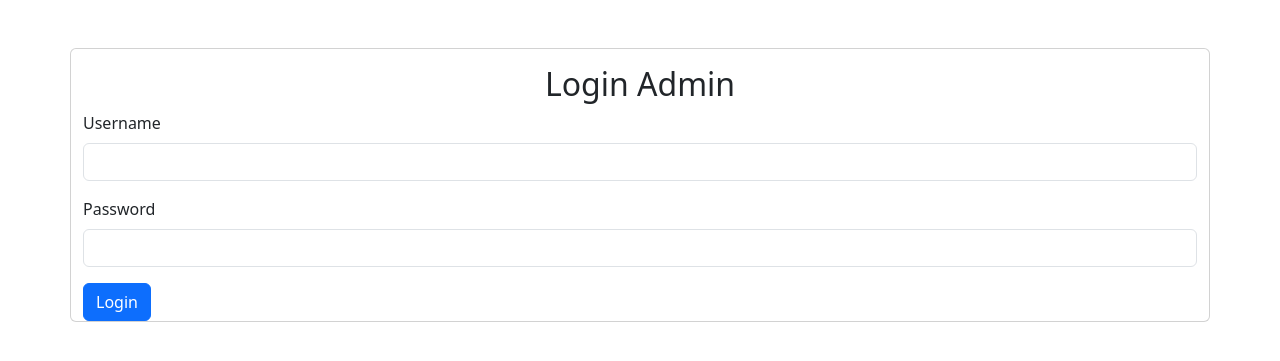
After one commit to FahriCodingan/Pariwisata-Aja, a PHP site: page /loginNyaAdmin.php in a window 1280 px wide. The commit adds this page. Shown: the top 361 px of the page. Run offline with PHP 8.4, Linux system fonts and the light colour scheme.

Commit message:
Upload Ketiga

```diff
--- a/detail_restoran.php
+++ b/detail_restoran.php
@@ -529,7 +529,8 @@ $sudahLogin = isset($_SESSION['login']);
                     <span class="info-item"><i
                             class="bi bi-tag-fill me-1"></i><?= htmlspecialchars($row['kategori']) ?></span>
                     <span class="info-item"><i class="bi bi-currency-dollar me-1"></i>Rp
-                        <?= number_format($row['harga'], 0, ',', '.') ?></span>
+                        <?= number_format($row['harga'], 0, ',', '.') ?> hingga Rp
+                        <?= number_format($row['max_harga'], 0, ',', '.') ?></span>
                     <span class="info-item"><i class="bi bi-clock-fill me-1"></i><?= $row['jam_buka'] ?> –
                         <?= $row['jam_tutup'] ?></span>
                 </div>
--- a/inputRestaurant.php
+++ b/inputRestaurant.php
@@ -15,7 +15,10 @@ include 'config/koneksi.php';
 <body>
     <input type="text" placeholder="Nama Restaurant" name="nama">
     <input type="text" placeholder="Lokasi Restaurant" name="lokasi">
-
+    <input type="text" placeholder="Deksripsi Restaurant" name="deskripsi">
+    <input type="text" placeholder="Gambar Restaurant" name="gambar">
+    <input type="text" placeholder="Kategori Restaurant" name="kategori">
+    <input type="text">
 </body>
 
 </html>
--- a/login.php
+++ b/login.php
@@ -24,7 +24,7 @@ if(isset($_POST['login'])) {
 
         $user = mysqli_fetch_assoc($result);
 
-        // Cek password langsung (tanpa hash)
+        // Validasi Password
         if($password === $user['password']) {
 
             // Simpan session
--- /dev/null
+++ b/loginNyaAdmin.php
@@ -0,0 +1,65 @@
+<?php
+session_start();
+include 'config/koneksi.php';
+
+if(isset($_POST['username']) && isset($_POST['password'])) {
+    $username = $_POST['username'];
+    $password = $_POST['password'];
+
+    // Query untuk memeriksa username
+    $query = "SELECT * FROM admin WHERE username = '$username'";
+    $result = mysqli_query($conn, $query);
+
+    if(!$result) {
+        die("Query Error: " . mysqli_error($conn));
+    }else {
+        // Jika email ditemukan
+        if(mysqli_num_rows($result) === 1) {
+            $user = mysqli_fetch_assoc($result);
+
+            // Validasi Password
+            if($password === $user['password']) {
+                // Simpan session
+                $_SESSION['admin'] = $user['username'];
+                header("Location: admin.php");
+                exit();
+            } else {
+                echo "<script>alert('Password salah!');</script>";
+            }
+        } else {
+            echo "<script>alert('Username tidak ditemukan!');</script>";
+        }
+    }
+}
+?>
+
+<!DOCTYPE html>
+<html lang="en">
+
+<head>
+    <meta charset="UTF-8">
+    <meta name="viewport" content="width=device-width, initial-scale=1.0">
+    <link href="https://cdn.jsdelivr.net/npm/bootstrap@5.3.8/dist/css/bootstrap.min.css" rel="stylesheet"
+        integrity="sha384-sRIl4kxILFvY47J16cr9ZwB07vP4J8+LH7qKQnuqkuIAvNWLzeN8tE5YBujZqJLB" crossorigin="anonymous">
+    <title>Login - Admin</title>
+</head>
+
+<body>
+    <div class="container mt-5 card">
+        <h2 class="mt-3 text-center">Login Admin</h2>
+        <form action="" method="POST">
+            <div class="mb-3">
+                <label for="username" class="form-label">Username</label>
+                <input type="text" class="form-control" id="username" name="username" required>
+            </div>
+            <div class="mb-3">
+                <label for="password" class="form-label">Password</label>
+                <input type="password" class="form-control" id="password" name="password" required>
+            </div>
+            <button type="submit" class="btn btn-primary">Login</button>
+        </form>
+    </div>
+
+</body>
+
+</html>
--- a/restaurant.php
+++ b/restaurant.php
@@ -478,7 +478,7 @@ while($row = mysqli_fetch_assoc($query)){
               <!-- Tags -->
               <div class="d-flex flex-wrap gap-3 mb-3">
                 <span class="tag-item"><i class="bi bi-tag-fill me-1"></i>${r.kategori}</span>
-                <span class="tag-item"><i class="bi bi-cash me-1"></i>Rp ${Number(r.harga).toLocaleString('id-ID')}</span>
+                <span class="tag-item"><i class="bi bi-cash me-1"></i>Rp ${Number(r.harga).toLocaleString('id-ID')} - Rp ${Number(r.max_harga).toLocaleString('id-ID')}</span>
               </div>
 
               <!-- Deskripsi -->
@@ -532,7 +532,7 @@ while($row = mysqli_fetch_assoc($query)){
             r.nama.toLowerCase().includes(term) ||
             r.deskripsi.toLowerCase().includes(term) ||
             r.kategori.toLowerCase().includes(term) ||
-            r.lokasi.toLowerCase().includes(term)
+            r.nama_lokasi.toLowerCase().includes(term)
         );
         renderRestaurants(filtered);
     });
@@ -546,9 +546,11 @@ while($row = mysqli_fetch_assoc($query)){
                 break;
             case 'price-low':
                 sorted.sort((a, b) => a.harga - b.harga);
+                sorted.sort((a, b) => a.max_harga - b.max_harga);
                 break;
             case 'price-high':
                 sorted.sort((a, b) => b.harga - a.harga);
+                sorted.sort((a, b) => b.max_harga - a.max_harga);
                 break;
             case 'name':
                 sorted.sort((a, b) => a.nama.localeCompare(b.nama));
```
Also changed, not shown: admin.php (added, +22 -0 lines).
